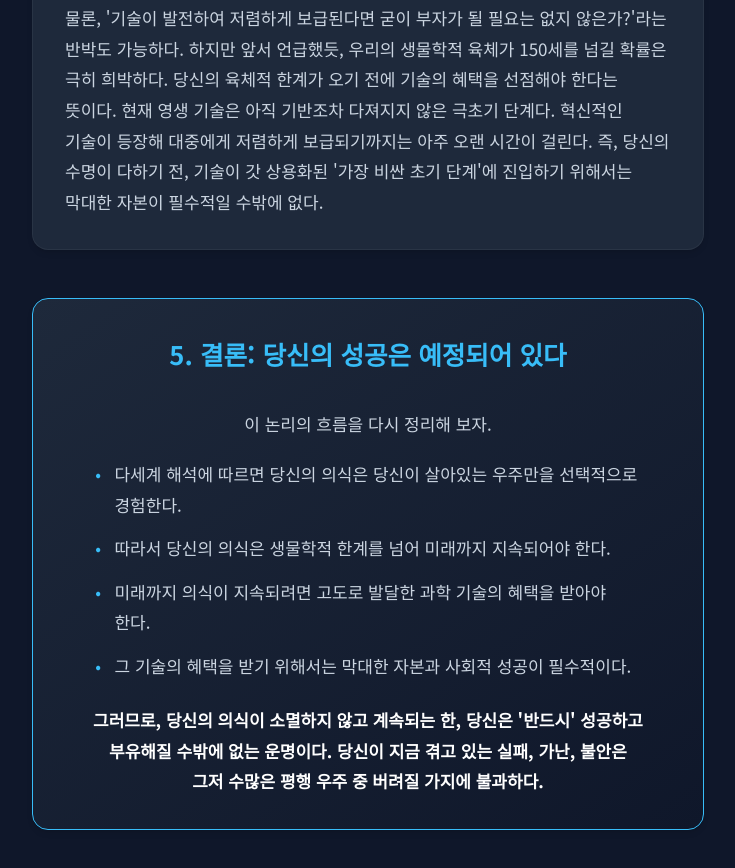
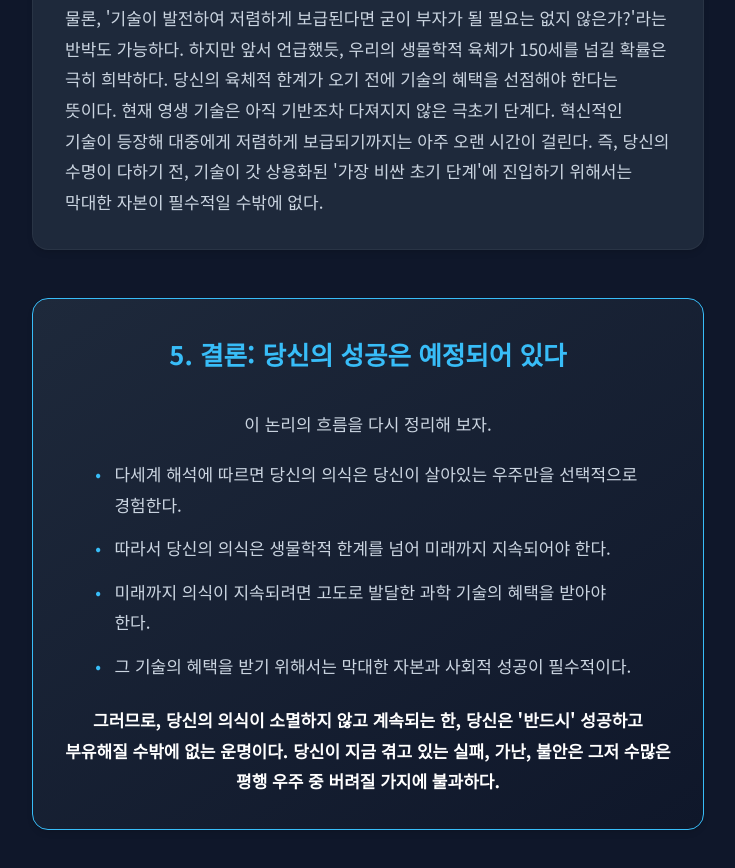
Before and after one commit to agradra/asfdsdaf, a plain HTML site: page index.html in a window 1280 px wide. Shown: the part 2556-3424 px from the top of the page, without its empty margins (272-1007 px from the left). Drawn offline with Linux system fonts and the light colour scheme.

Commit message:
Update index.html

```diff
--- a/index.html
+++ b/index.html
@@ -234,9 +234,9 @@
                     <li>미래까지 의식이 지속되려면 고도로 발달한 과학 기술의 혜택을 받아야 한다.</li>
                     <li>그 기술의 혜택을 받기 위해서는 막대한 자본과 사회적 성공이 필수적이다.</li>
                 </ul>
-                <p class="emphasis">그러므로, 당신의 의식이 소멸하지 않고 계속되는 한, 당신은 '반드시' 성공하고 부유해질 수밖에 없는 운명이다.
-                    당신이 지금 겪고 있는 실패, 가난, 불안은<br>그저 수많은 평행 우주 중 버려질 가지에 불과하다.
-                </p>
+                <div class="emphasis">그러므로, 당신의 의식이 소멸하지 않고 계속되는 한, 당신은 '반드시' 성공하고 부유해질 수밖에 없는 운명이다.
+                    당신이 지금 겪고 있는 실패, 가난, 불안은 그저 수많은 평행 우주 중 버려질 가지에 불과하다.
+                </div>
             </section>
         </main>
 
```
